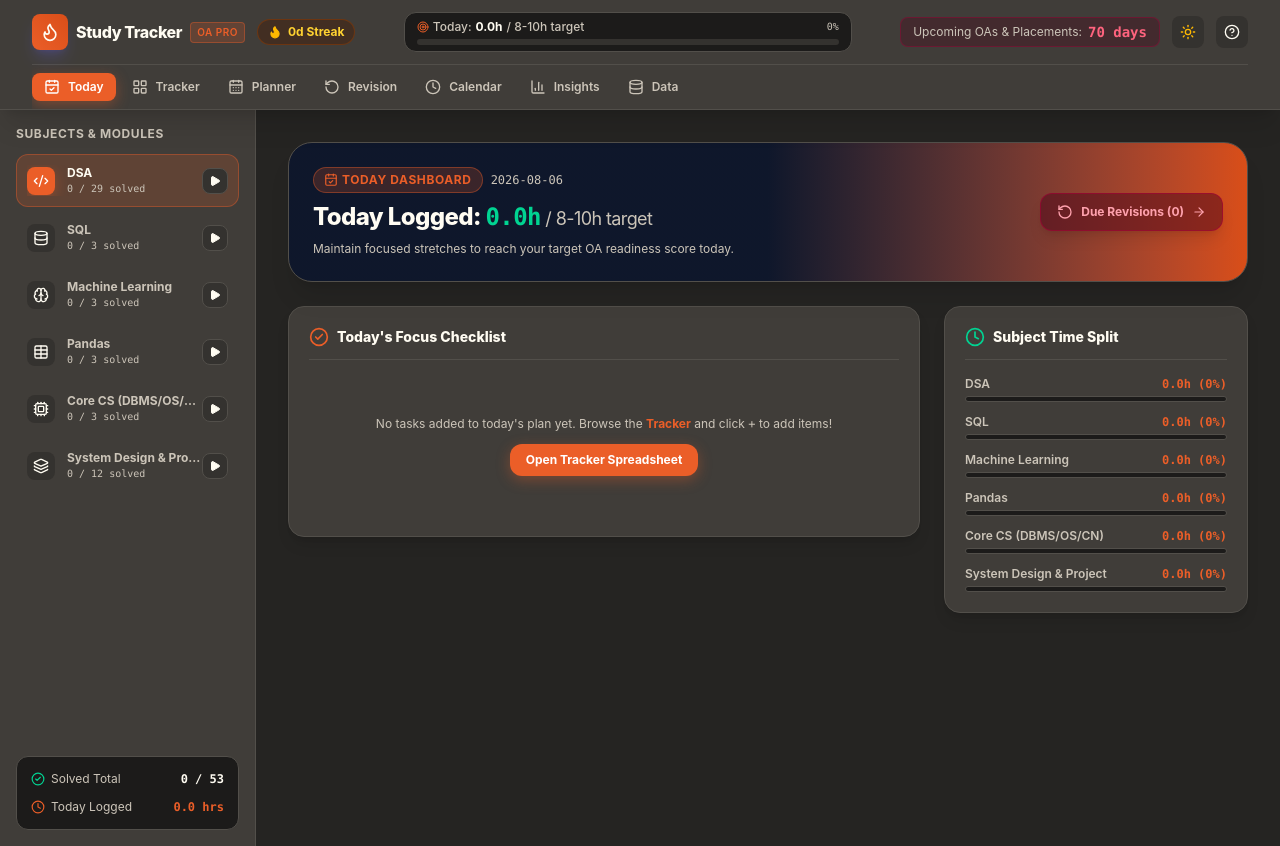
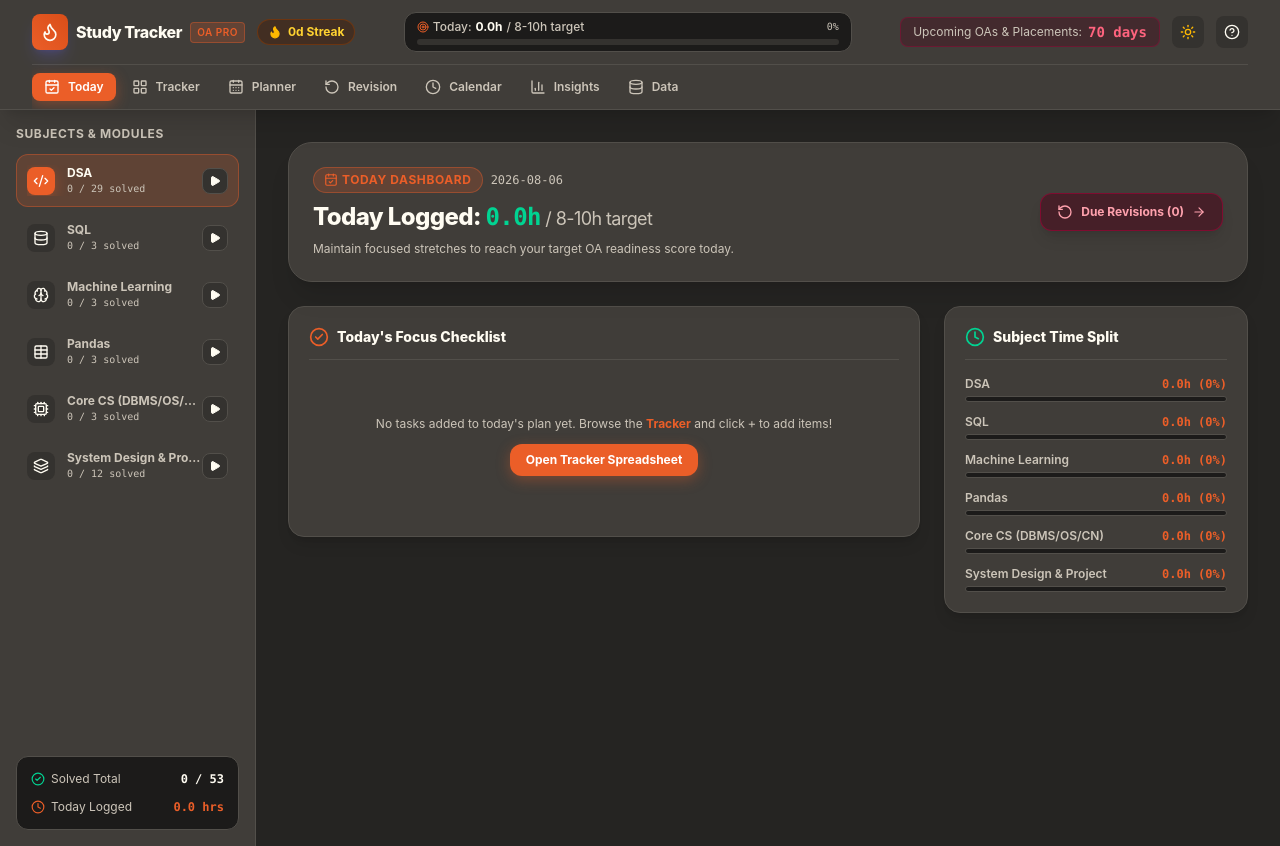
Before and after one commit to sogalabhi/tracking, a React (Vite) app: page / in a window 1280 px wide. Built offline with nearby package versions, Linux system fonts and the light colour scheme.

Commit message:
feat(ui): remove gradient background from Today Dashboard card in TodayView

```diff
--- a/src/components/today/TodayView.jsx
+++ b/src/components/today/TodayView.jsx
@@ -45,7 +45,7 @@ export function TodayView() {
   return (
     <div className="space-y-6">
       {/* Top Banner: Today Time Budget vs Target */}
-      <div className="bg-gradient-to-r from-slate-900 via-slate-900 to-indigo-950/60 border border-slate-800 rounded-3xl p-6 shadow-xl relative overflow-hidden">
+      <div className="bg-slate-900 border border-slate-800 rounded-3xl p-6 shadow-xl relative overflow-hidden">
         <div className="relative z-10 flex flex-col md:flex-row items-center justify-between gap-6">
           <div className="space-y-2">
             <div className="flex items-center gap-2">
```
